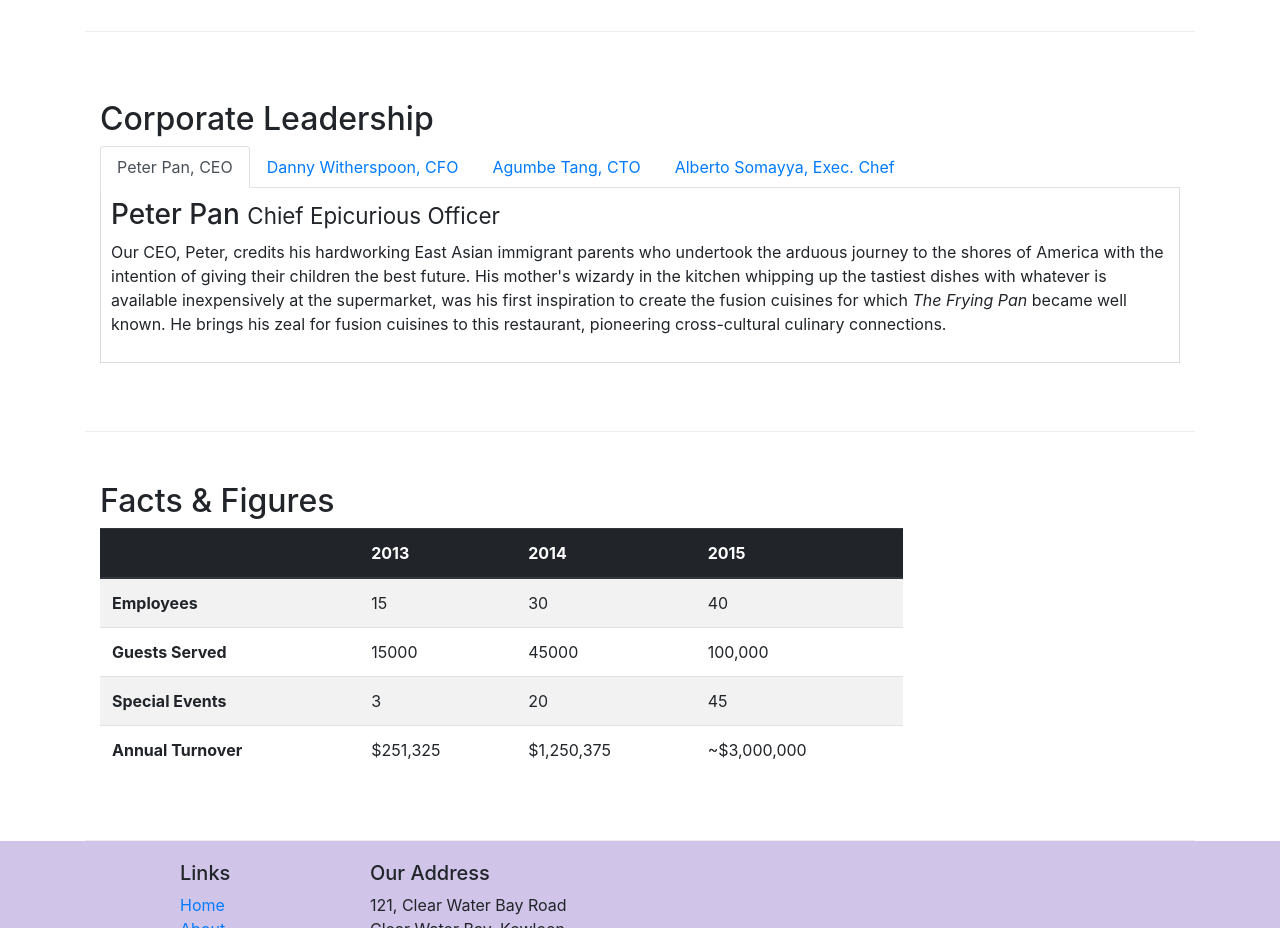
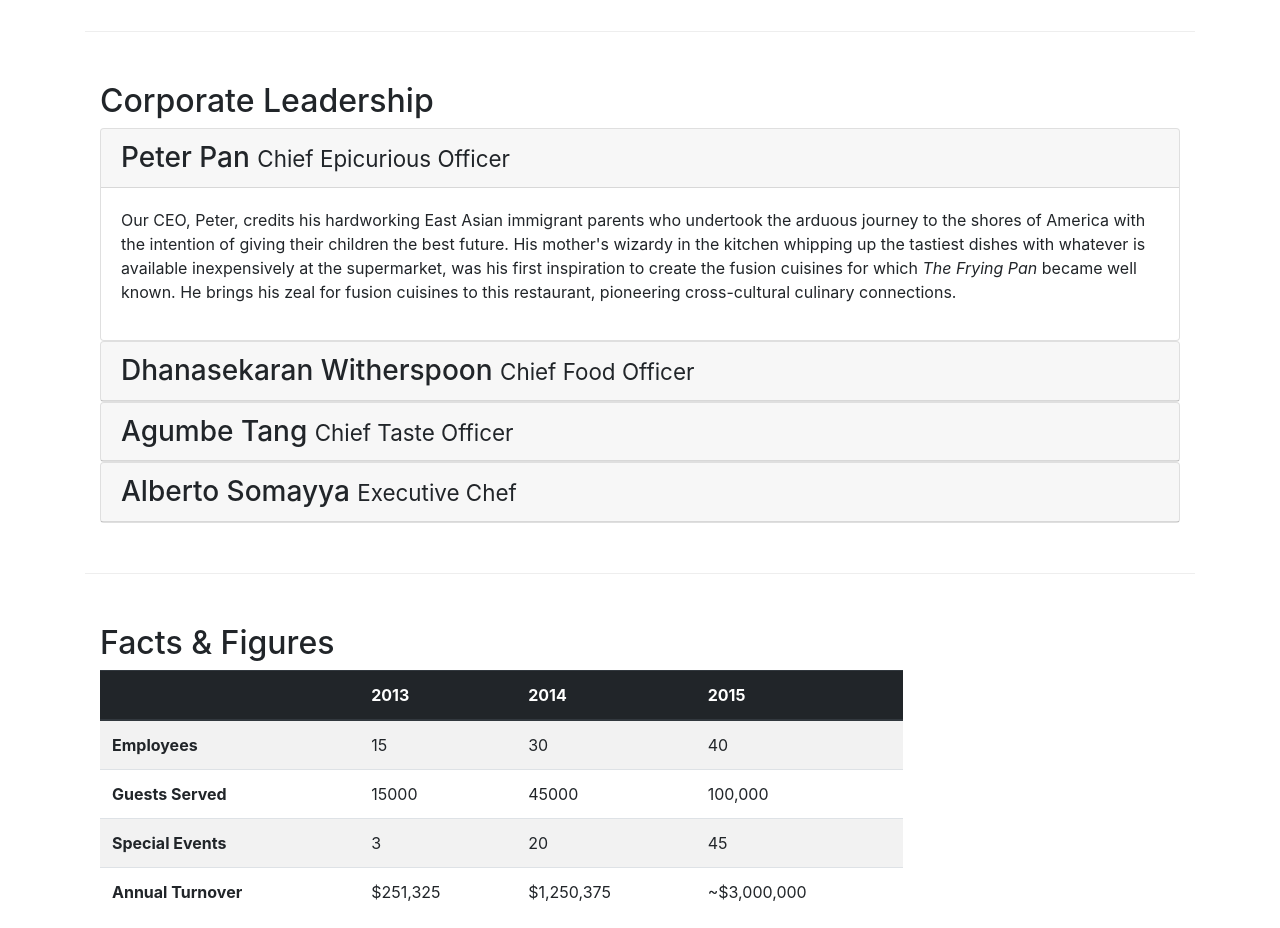
Before and after one commit to JeffreyLiuUSC/Bootstrap-JQuery, a website: page aboutus.html in a window 1280 px wide. Shown: the part 940-1868 px from the top of the page. Drawn offline with nearby package versions, Linux system fonts and the light colour scheme.

Commit message:
Accordion

```diff
--- a/aboutus.html
+++ b/aboutus.html
@@ -100,7 +100,7 @@
         <div class="row row-content align-items-center">
             <div class="col-12">
                 <h2>Corporate Leadership</h2>
-                <ul class="nav nav-tabs">
+                <!-- <ul class="nav nav-tabs">
                     <li class="nav-item">
                         <a class="nav-link active" href="#peter" role="tab" data-toggle="tab">Peter Pan, CEO</a>
                     </li>
@@ -113,8 +113,8 @@
                     <li class="nav-item">
                         <a class="nav-link" href="#alberto" role="tab" data-toggle="tab">Alberto Somayya, Exec. Chef</a>
                     </li>
-                </ul>
-                <div class="tab-content">
+                </ul> -->
+                <!-- <div class="tab-content">
                     <div role="tabpanel" class="tab-pane fade show active" id="peter">
                         <h3>Peter Pan <small>Chief Epicurious Officer</small></h3>
                         <p class="d-none d-sm-block">Our CEO, Peter, credits his hardworking East Asian immigrant parents who undertook the arduous journey to the shores of America with the intention of giving their children the best future. His mother's wizardy in the kitchen whipping up the tastiest dishes with whatever is available inexpensively at the supermarket, was his first inspiration to create the fusion cuisines for which <em>The Frying Pan</em> became well known. He brings his zeal for fusion cuisines to this restaurant, pioneering cross-cultural culinary connections.</p>
@@ -130,6 +130,64 @@
                     <div role="tabpanel" class="tab-pane fade " id="alberto">
                         <h3>Alberto Somayya <small>Executive Chef</small></h3>
                         <p class="d-none d-sm-block">Award winning three-star Michelin chef with wide International experience having worked closely with whos-who in the culinary world, he specializes in creating mouthwatering Indo-Italian fusion experiences. He says, <em>Put together the cuisines from the two craziest cultures, and you get a winning hit! Amma Mia!</em></p>
+                    </div>
+                </div> -->
+                <div id="accordion">
+                    <div class="card">
+                        <div class="card-header" role="tab" id="peterhead">
+                            <h3 class="mb-0">
+                                <a data-toggle="collapse" data-target="#peter">
+                                    Peter Pan <small>Chief Epicurious Officer</small>
+                                </a>
+                            </h3>
+                        </div>
+                        <div class="collapse show" id="peter" data-parent="#accordion">
+                            <div class="card-body">
+                                <p class="d-none d-sm-block">Our CEO, Peter, credits his hardworking East Asian immigrant parents who undertook the arduous journey to the shores of America with the intention of giving their children the best future. His mother's wizardy in the kitchen whipping up the tastiest dishes with whatever is available inexpensively at the supermarket, was his first inspiration to create the fusion cuisines for which <em>The Frying Pan</em> became well known. He brings his zeal for fusion cuisines to this restaurant, pioneering cross-cultural culinary connections.</p>
+                            </div>
+                        </div>
+                    </div>
+                    <div class="card">
+                        <div class="card-header" role="tab" id="dannyhead">
+                            <h3 class="mb-0">
+                                <a data-toggle="collapse" data-target="#danny">
+                                    Dhanasekaran Witherspoon <small>Chief Food Officer</small>
+                                </a>
+                            </h3>
+                        </div>
+                        <div class="collapse" id="danny" data-parent="#accordion">
+                            <div class="card-body">
+                                <p class="d-none d-sm-block">Our CFO, Danny, as he is affectionately referred to by his colleagues, comes from a long established family tradition in farming and produce. His experiences growing up on a farm in the Australian outback gave him great appreciation for varieties of food sources. As he puts it in his own words, <em>Everything that runs, wins, and everything that stays, pays!</em></p>
+                            </div>
+                        </div>
+                    </div>
+                    <div class="card">
+                        <div class="card-header" role="tab" id="agumbehead">
+                            <h3 class="mb-0">
+                                <a data-toggle="collapse" data-target="#agumbe">
+                                    Agumbe Tang <small>Chief Taste Officer</small>
+                                </a>
+                            </h3>
+                        </div>
+                         <div class="collapse" id="agumbe" data-parent="#accordion">
+                            <div class="card-body">
+                                <p class="d-none d-sm-block">Blessed with the most discerning gustatory sense, Agumbe, our CTO, personally ensures that every dish that we serve meets his exacting tastes. Our chefs dread the tongue lashing that ensues if their dish does not meet his exacting standards. He lives by his motto, <em>You click only if you survive my lick.</em></p>
+                            </div>
+                        </div>
+                    </div>
+                    <div class="card">
+                        <div class="card-header" role="tab" id="albertohead">
+                            <h3 class="mb-0">
+                                <a data-toggle="collapse" data-target="#alberto">
+                                    Alberto Somayya <small>Executive Chef</small>
+                                </a>
+                            </h3>
+                        </div>
+                        <div class="collapse" id="alberto" data-parent="#accordion">
+                            <div class="card-body">
+                                <p class="d-none d-sm-block">Award winning three-star Michelin chef with wide International experience having worked closely with whos-who in the culinary world, he specializes in creating mouthwatering Indo-Italian fusion experiences. He says, <em>Put together the cuisines from the two craziest cultures, and you get a winning hit! Amma Mia!</em></p>
+                            </div>
+                        </div>
                     </div>
                 </div>
             </div>
```
